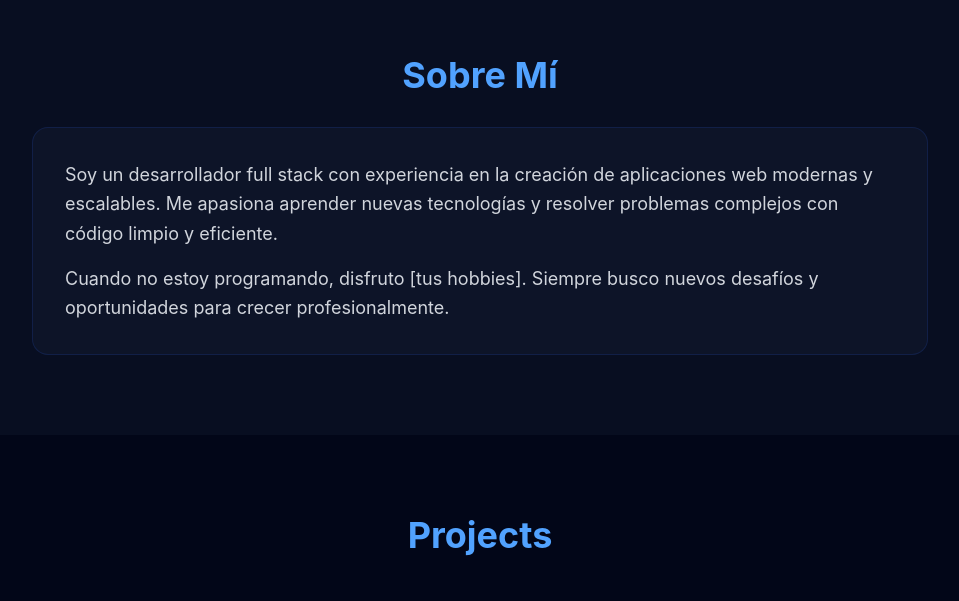
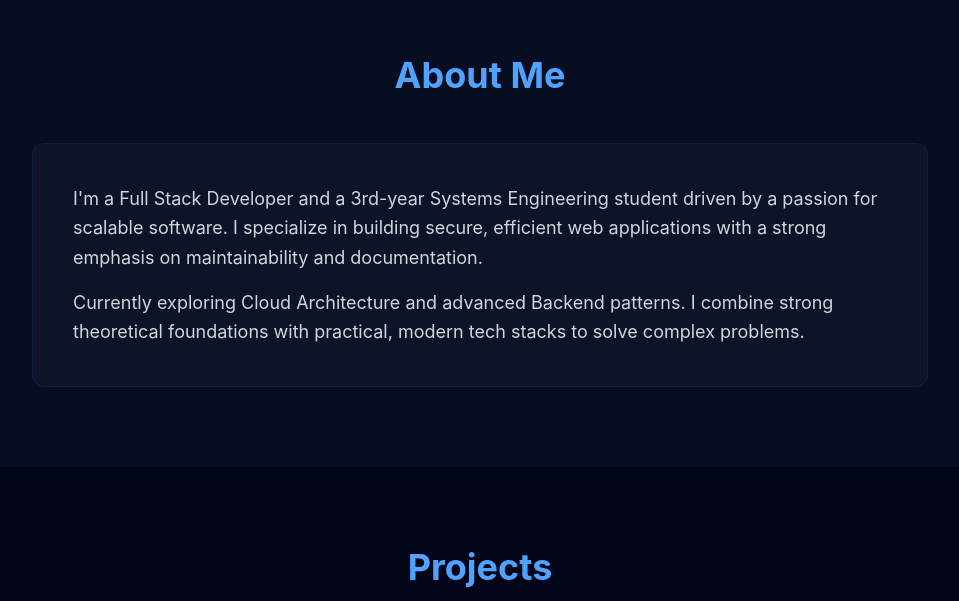
Before and after one commit to TochuGV/portfolio, a React (Vite) app: page / in a window 1280 px wide. Shown: the part 825-1426 px from the top of the page, without its empty margins (160-1119 px from the left). Built offline with nearby package versions, Linux system fonts and the light colour scheme.

Commit message:
feat: add 'About Me' section

```diff
--- a/src/App.tsx
+++ b/src/App.tsx
@@ -1,5 +1,5 @@
 import { Navbar, Footer } from "./components/layout"
-import { Projects, Experience, TechStack } from "./components/sections";
+import { AboutMe, Projects, Experience, TechStack } from "./components/sections";
 
 const App = () => {
   return (
@@ -61,26 +61,7 @@ const App = () => {
         </div>
       </section>
 
-      {/* About Me Section */}
-      <section id="sobre-mí" className="py-20 px-6 bg-slate-900/50">
-        <div className="max-w-4xl mx-auto">
-          <h2 className="text-4xl font-bold mb-8 text-center text-blue-400">
-            Sobre Mí
-          </h2>
-          <div className="bg-slate-900/80 rounded-2xl p-8 border border-blue-900/30">
-            <p className="text-gray-300 text-lg leading-relaxed mb-4">
-              Soy un desarrollador full stack con experiencia en la creación de aplicaciones web
-              modernas y escalables. Me apasiona aprender nuevas tecnologías y resolver problemas
-              complejos con código limpio y eficiente.
-            </p>
-            <p className="text-gray-300 text-lg leading-relaxed">
-              Cuando no estoy programando, disfruto [tus hobbies]. Siempre busco nuevos desafíos
-              y oportunidades para crecer profesionalmente.
-            </p>
-          </div>
-        </div>
-      </section>
-
+      <AboutMe />
       <Projects />
       <Experience />
       <TechStack />
--- /dev/null
+++ b/src/components/sections/AboutMe.tsx
@@ -0,0 +1,23 @@
+import { Card, Section } from "../ui"
+
+export const AboutMe = () => {
+  return (
+    <Section id="about-me" title="About Me" className="bg-slate-900/50">
+      <div className="max-w-4xl mx-auto">
+        <Card className="p-8 md:p-10">
+          <p className="text-gray-300 text-lg leading-relaxed mb-4">
+            I'm a Full Stack Developer and a 3rd-year Systems Engineering
+            student driven by a passion for scalable software. I specialize
+            in building secure, efficient web applications with a strong
+            emphasis on maintainability and documentation.
+          </p>
+          <p className="text-gray-300 text-lg leading-relaxed">
+            Currently exploring Cloud Architecture and advanced Backend patterns.
+            I combine strong theoretical foundations with practical, modern tech
+            stacks to solve complex problems.
+          </p>
+        </Card>
+      </div>
+    </Section>
+  )
+}
--- a/src/components/sections/index.ts
+++ b/src/components/sections/index.ts
@@ -1,3 +1,4 @@
+export * from './AboutMe'
 export * from './Projects'
 export * from './Experience'
 export * from './TechStack'
```
